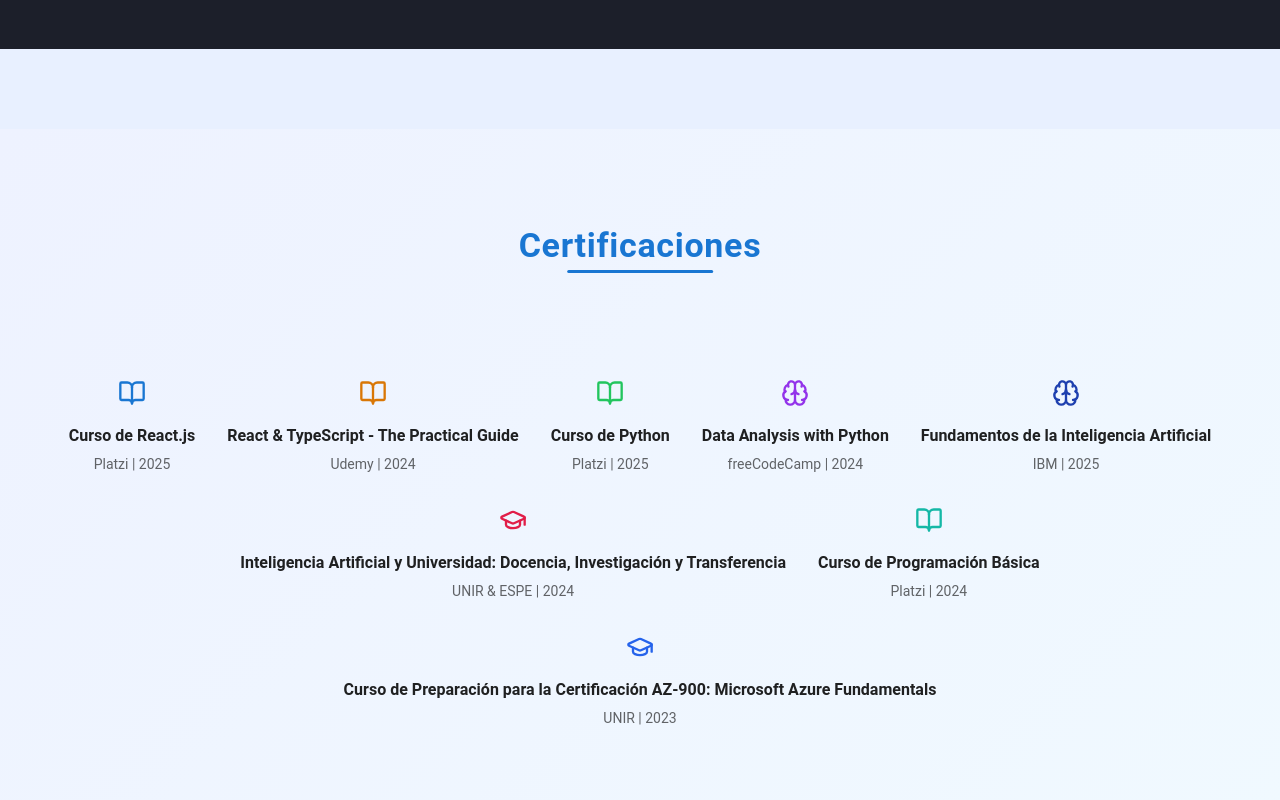
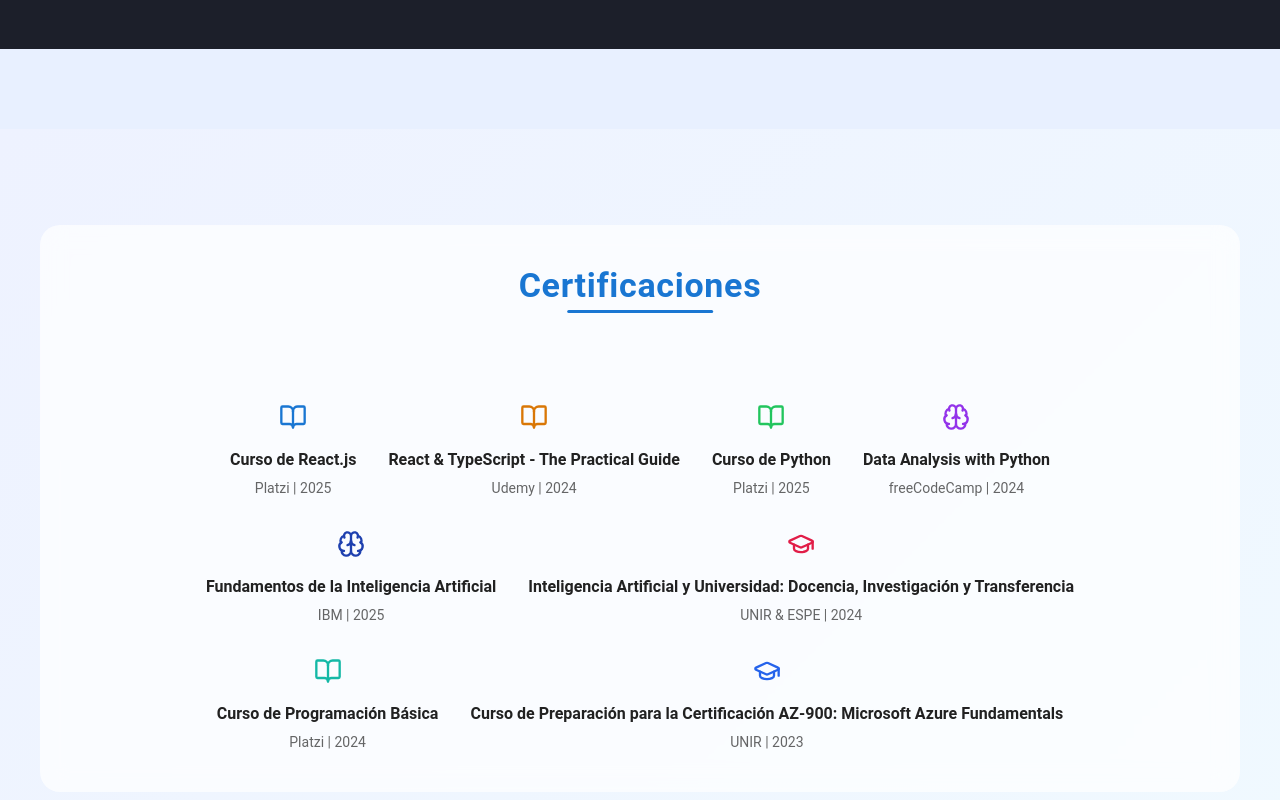
Before and after one commit to Patogol35/jorgito, a React (Vite) app: page / in a window 1280 px wide. Shown: the part 2540-3340 px from the top of the page. Built offline with nearby package versions, Linux system fonts and the light colour scheme.

Commit message:
Update Certifications.jsx

```diff
--- a/src/components/Certifications.jsx
+++ b/src/components/Certifications.jsx
@@ -20,15 +20,24 @@ export default function Certifications() {
       sx={{
         background: "linear-gradient(135deg, #eef2ff, #f0f9ff)",
         py: 12,
+        display: "flex",
+        justifyContent: "center",
       }}
     >
-      <Container>
+      <Container
+        sx={{
+          backdropFilter: "blur(12px)",
+          background: "rgba(255, 255, 255, 0.7)",
+          borderRadius: "20px",
+          p: { xs: 3, md: 5 },
+        }}
+      >
         {/* Título */}
         <motion.div
           initial={{ opacity: 0, y: 50 }}
           whileInView={{ opacity: 1, y: 0 }}
           transition={{ duration: 0.8 }}
-          style={{ textAlign: "center", marginBottom: "4rem" }}
+          style={{ textAlign: "center", marginBottom: "3rem" }}
         >
           <Typography
             variant="h4"
@@ -59,7 +68,7 @@ export default function Certifications() {
           </Typography>
         </motion.div>
 
-        {/* Grid flotante */}
+        {/* Grid con animación secuencial */}
         <Grid container spacing={4} justifyContent="center">
           {certificaciones.map((c, i) => (
             <Grid item xs={12} sm={6} md={4} lg={3} key={i}>
```
